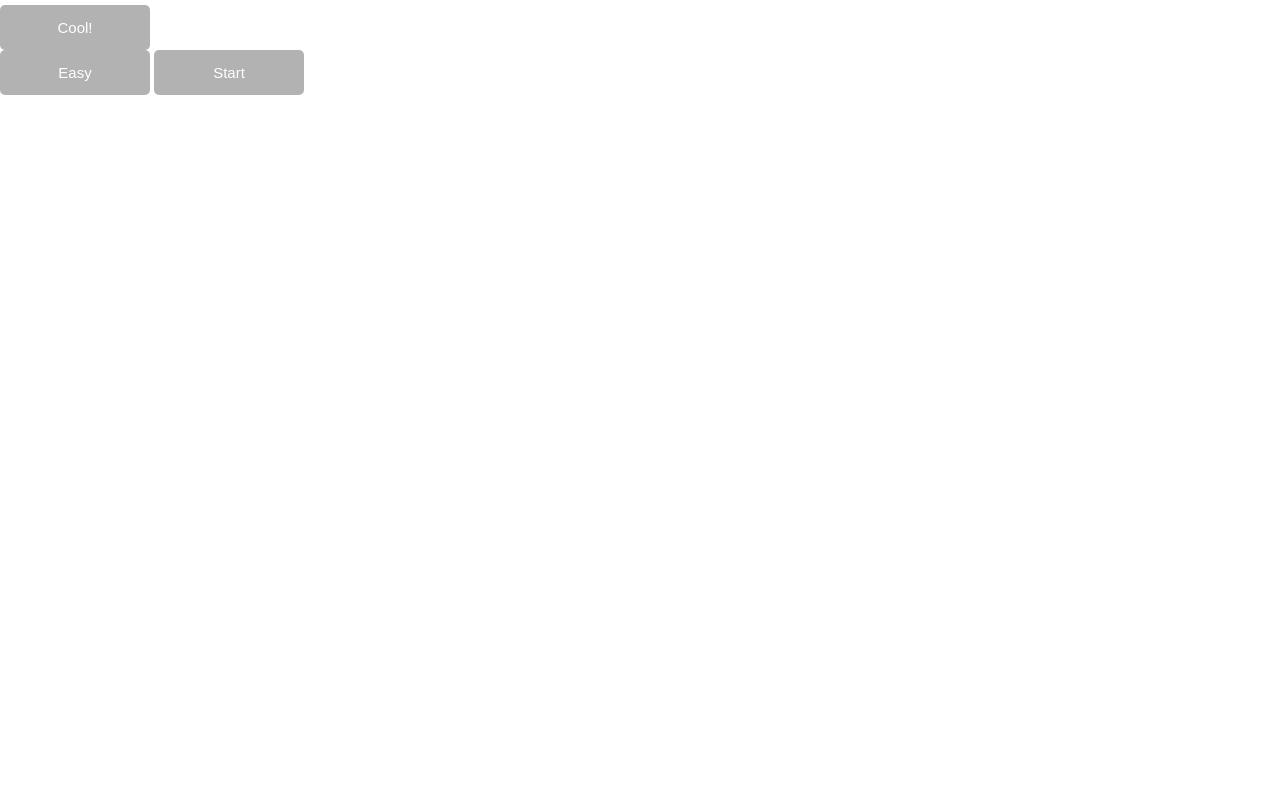
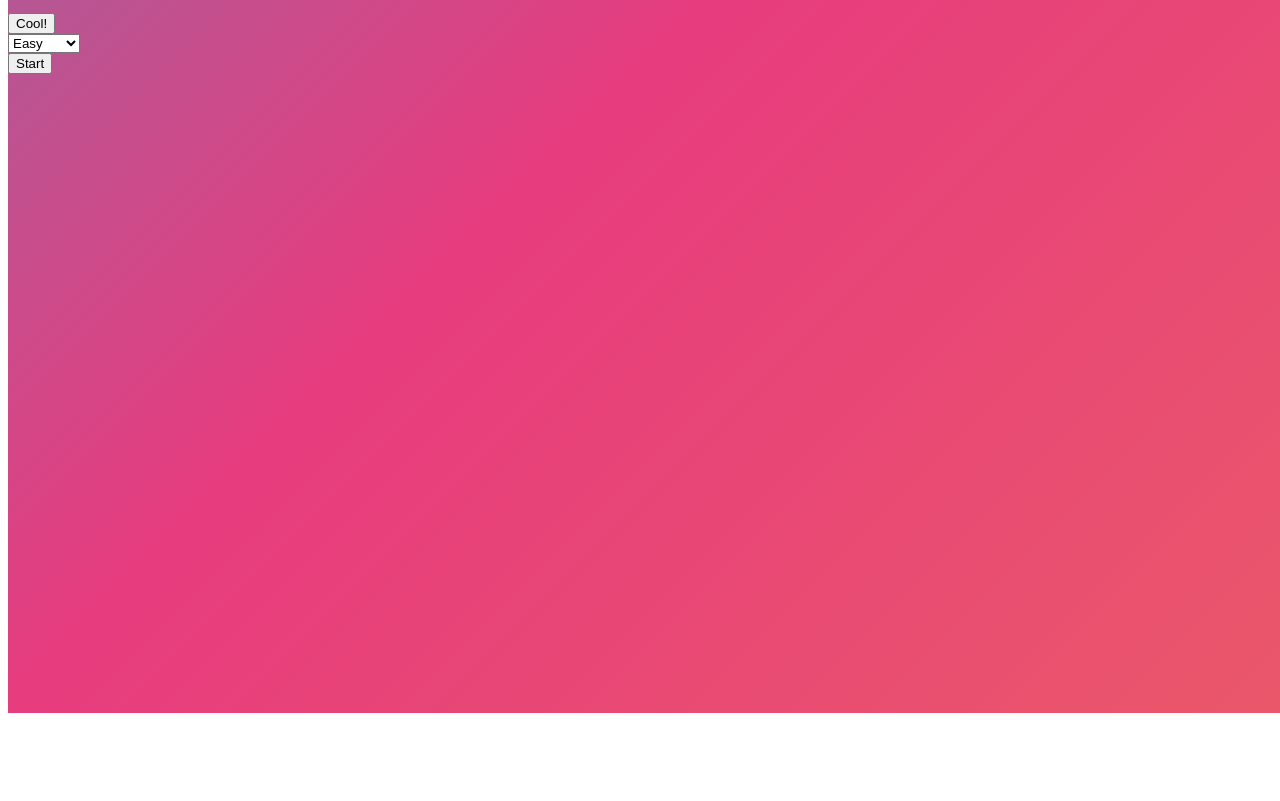
Before and after one commit to Zohrabyan003/quiz, a plain HTML site: page pages/lab.html in a window 1280 px wide. Shown: the part 87-888 px from the top of the page. Before the commit the page ends 800 px from the top, so only its background shows below. Drawn offline with nearby package versions, Linux system fonts and the light colour scheme; some packages are replaced by stand-ins of ours; a script that the page names is missing.

Commit message:
Update lab.css

```diff
--- a/lab.css
+++ b/lab.css
@@ -1,68 +1,42 @@
-html,
-body {
-    width: 100vw;
-    height: 100vh;
-    position: fixed;
-    padding: 0;
-    margin: 0;
-    top: 0;
-    bottom: 0;
-    left: 0;
-    right: 0;
+    width: 100%;
+    height: auto;
+  }
 }
 
-#mazeContainer {
-    transition-property: opacity;
-    transition-duration: 1s;
-    transition-timing-function: linear;
-    top: 75px; /* 65px + 10px */
-    opacity: 0;
-    display: inline-block;
-    background-color: rgba(0, 0, 0, 0.30);
-    margin: auto;
+.border {
+  border: 1px black solid;
+  border-radius: 5px;
 }
 
-#mazeContainer #mazeCanvas {
-    margin: 0;
-    display: block;
-    border: solid 1px black;
+#gradient {
+  z-index: -1;
+  position: fixed;
+  top: 0;
+  bottom: 0;
+  width: 100vw;
+  height: 100vh;
+  color: #fff;
+  background: linear-gradient(-45deg, #ee7752, #e73c7e, #23a6d5, #23d5ab);
+  background-size: 400% 400%;
+  animation: Gradient 15s ease infinite;
 }
 
-input,
-select {
-    transition-property: background-color, opacity;
-    transition-duration: 0.2s;
-    transition-timing-function: ease-in-out;
-    cursor: pointer;
-    background-color: rgba(0, 0, 0, 0.30);
-    height: 45px;
-    width: 150px;
-    padding: 10px;
-    border: none;
-    border-radius: 5px;
-    color: white;
-    display: inline-block;
-    font-size: 15px;
-    text-align: center;
-    text-decoration: none;
-    appearance: none;
+@keyframes Gradient {
+  0% {
+    background-position: 0% 50%;
+  }
+  50% {
+    background-position: 100% 50%;
+  }
+  100% {
+    background-position: 0% 50%;
+  }
 }
 
-input:hover,
-select:hover {
-    background-color: rgba(0, 0, 0, 0.70);
+/* Extra small devices (phones, 600px and down) */
+@media only screen and (max-width: 400px) {
+  input,
+  select {
+    width: 120px;
+  }
 }
-
-input:active,
-select:active {
-    background-color: black;
-}
-
-input:focus,
-select:focus {
-    outline: none;
-}
-
-.custom-select {
-    display: inline-block;
-}
```
